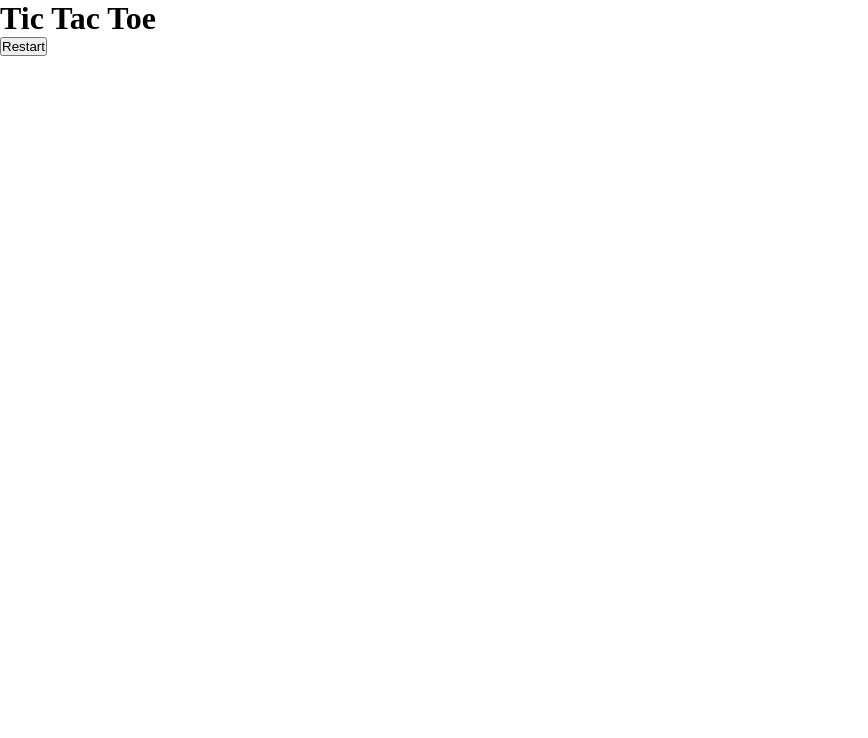
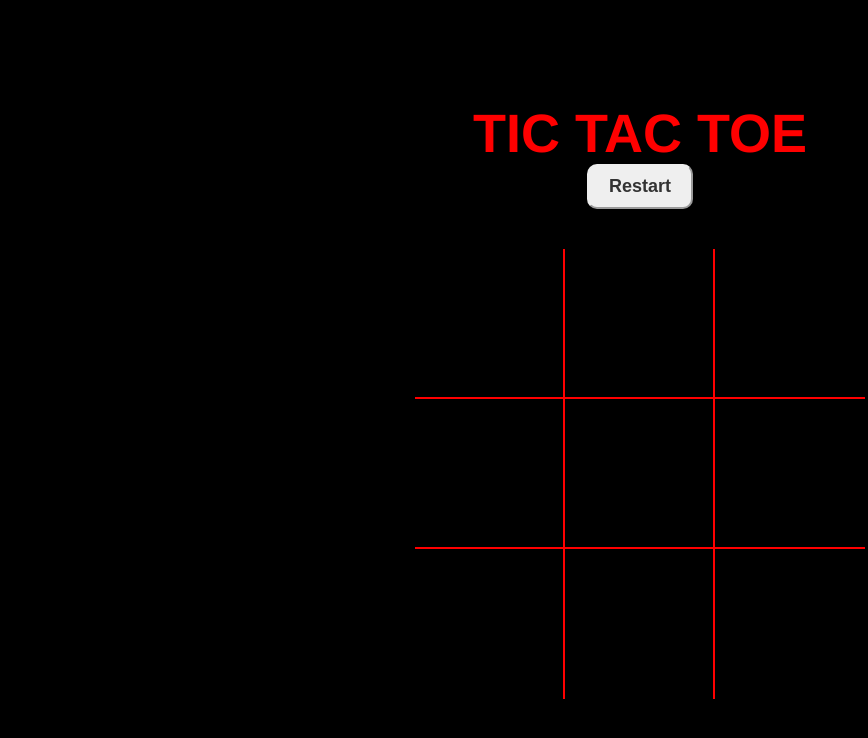
Before and after one commit to soemyattun/tutorial-tic-tac-toe-html-css-javascript, a plain HTML site: page index.html in a window 1280 px wide. Shown: the whole page, without its empty margins (0-868 px from the left). Drawn offline with Linux system fonts and the light colour scheme; a web font is replaced by a local one.

Commit message:
[Add]style.css property write

```diff
--- a/game_logic.js
+++ b/game_logic.js
@@ -0,0 +1,2 @@
+let playerText = document.getElementById('playerText')
+let restartBtn = document.getElementById('playerBtn')
--- a/style.css
+++ b/style.css
@@ -4,5 +4,62 @@
     box-sizing: border-box;
 }
 :root{
+    --kmt:red;
+}
+body{
+    color:var(--kmt);
+    font-family: 'Franklin Gothic Medium', 'Arial Narrow', Arial, sans-serif;
+}
+h1{
+    font-size: 54px;
+    text-transform: uppercase;
+}
+.container{
+    padding: 40px;
+    height: 100vh;
+    display: flex;
+    justify-content: center;
+    align-items: center;
+    flex-direction: column;
+    background-color: black;
+}
+#gameboard{
+    width: 450px;
+    display: flex;
+    flex-wrap: wrap;
+    margin-top: 40px;
 
 }
+.box{
+    height: 150px;
+    width: 150px;
+    display: flex;
+    align-items: center;
+    justify-content: center;
+    color: var(--orange);
+    font-size: 120px;
+    border-right: 2px solid;
+    border-bottom: 2px solid;
+}
+
+.box:nth-child(3n){
+    border-right: none;
+}
+
+.box:nth-child(6) ~ .box{
+    border-bottom: none;
+}
+
+button{
+    padding: 10px 20px;
+    border-radius: 10px;
+    color: #333;
+    border-color: var(--orange);
+    font-size: 18px;
+    transition: 200ms transform;
+    font-weight: 600;
+}
+button:hover{
+    cursor: pointer;
+    transform: translateY(-2px);
+}
```
